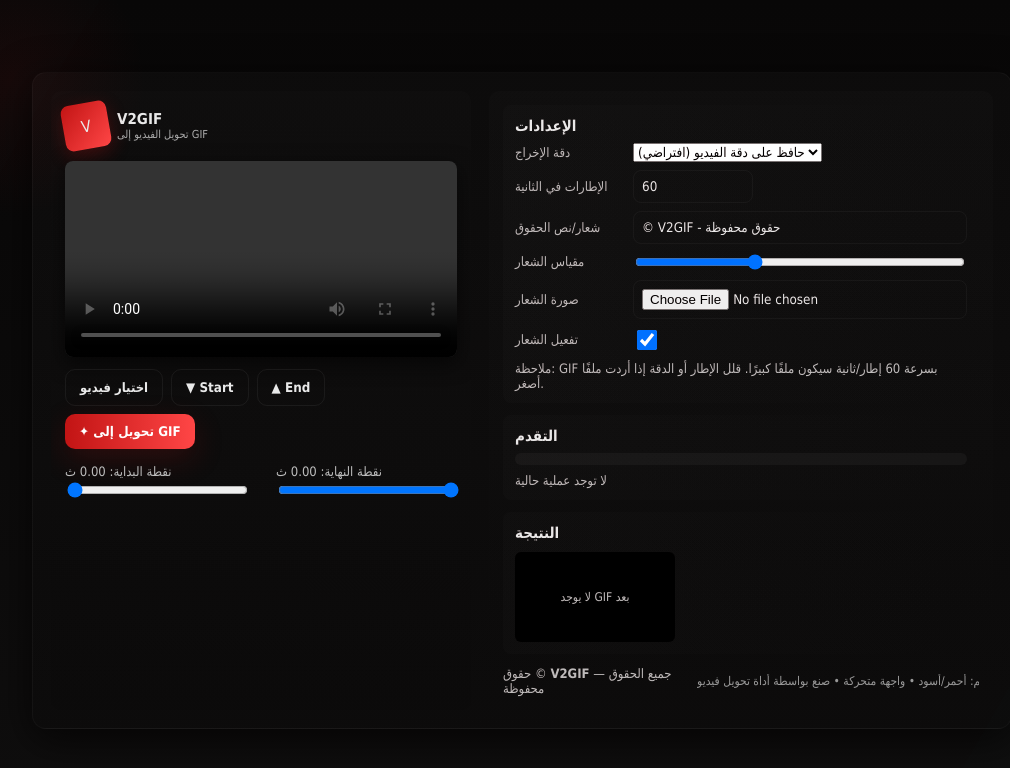
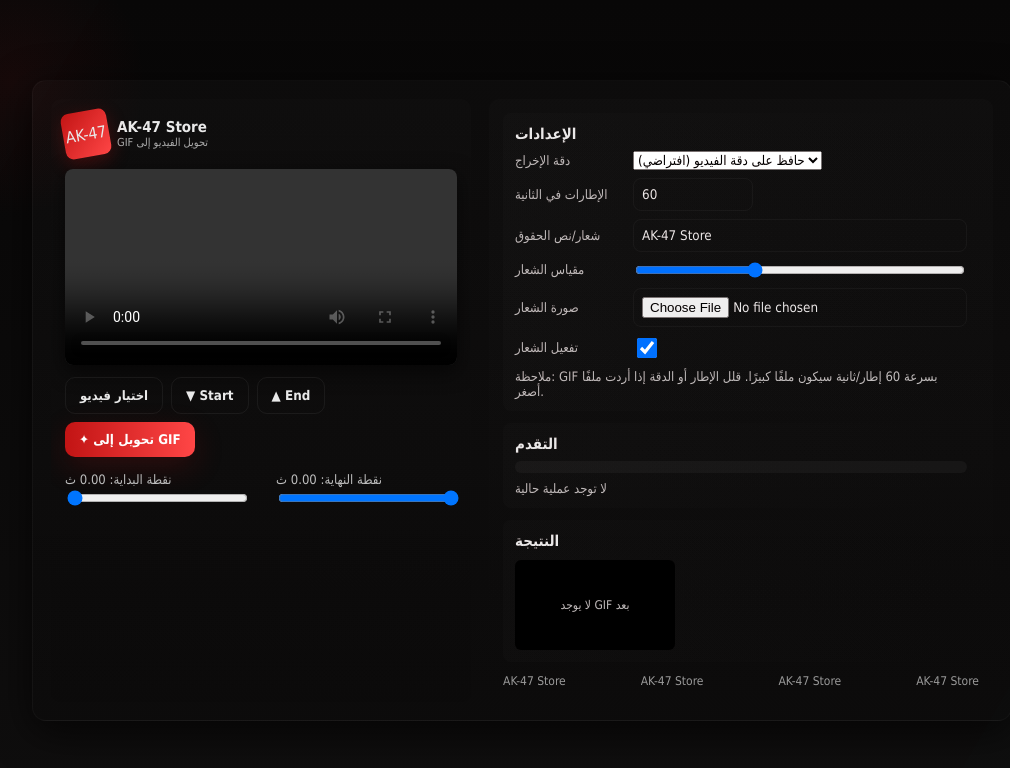
Before and after one commit to AK-47-Store/photo-to-gif, a plain HTML site: page index.html in a window 1280 px wide. Shown: the whole page, without its empty margins (118-1128 px from the left). Drawn offline with Linux system fonts and the light colour scheme.

Commit message:
Add files via upload

```diff
--- a/index.html
+++ b/index.html
@@ -3,7 +3,7 @@
 <head>
 <meta charset="utf-8" />
 <meta name="viewport" content="width=device-width,initial-scale=1" />
-<title>Video → GIF Converter — أحمر/أسود</title>
+<title>AK-47 Store</title>
 
 <!-- GIF.js library -->
 <script src="https://cdnjs.cloudflare.com/ajax/libs/gif.js/0.2.0/gif.js"></script>
@@ -146,10 +146,10 @@
   <div class="app" role="application" aria-label="Video to GIF converter">
     <div class="left">
       <div class="logo">
-        <div class="mark">V</div>
+        <div class="mark">AK-47</div>
         <div>
-          <h1>V2GIF</h1>
-          <p>تحويل الفيديو إلى GIF</p>
+          <h1>AK-47 Store</h1>
+          <p>GIF تحويل الفيديو إلى</p>
         </div>
       </div>
 
@@ -208,7 +208,7 @@
 
         <div style="margin-top:8px" class="row">
           <label style="width:110px">شعار/نص الحقوق</label>
-          <input id="watermarkText" type="text" value="© V2GIF - حقوق محفوظة" style="flex:1;padding:8px;border-radius:8px;border:1px solid rgba(255,255,255,0.04);background:transparent;color:var(--text)">
+          <input id="watermarkText" type="text" value="AK-47 Store" style="flex:1;padding:8px;border-radius:8px;border:1px solid rgba(255,255,255,0.04);background:transparent;color:var(--text)">
         </div>
 
         <div style="margin-top:8px" class="row">
@@ -245,8 +245,10 @@
       </div>
 
       <footer>
-        <div class="copyright">حقوق © <strong>V2GIF</strong> — جميع الحقوق محفوظة</div>
-        <div class="marquee">ثيم: أحمر/أسود • واجهة متحركة • صنع بواسطة أداة تحويل فيديو → GIF</div>
+        <div class="marquee">AK-47 Store</div>
+                <div class="marquee">AK-47 Store</div>
+                        <div class="marquee">AK-47 Store</div>
+                                <div class="marquee">AK-47 Store</div>
       </footer>
     </div>
   </div>
```
